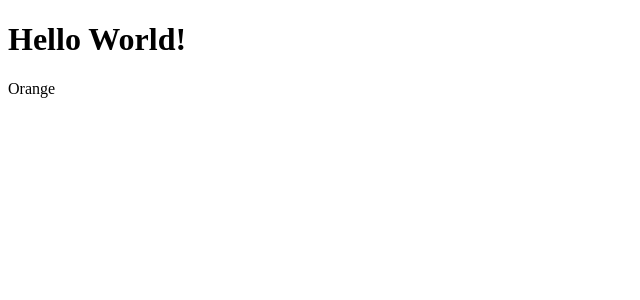
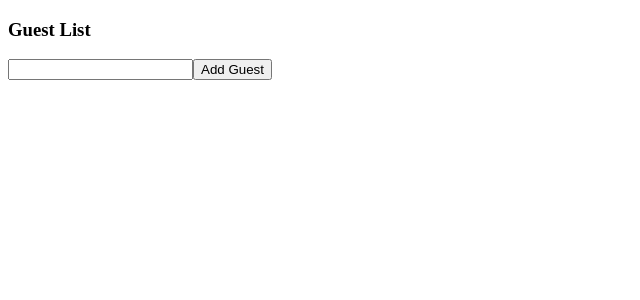
Before and after one commit to aeyuk/Learn-React-Typescript, a React (Create React App) app: page / in a window 1280 px wide. Shown: the top 300 px of the page, without its empty margins (0-640 px from the left). Built offline with nearby package versions, Linux system fonts and the light colour scheme.

Commit message:
[2.10] Introduce state with typescript

```diff
--- a/src/index.tsx
+++ b/src/index.tsx
@@ -1,11 +1,11 @@
 import ReactDOM from 'react-dom'
 import Parent from './props/Parent'
+import GuestList from './state/GuestList'
 
 const App = () => {
     return (
     <div>
-        <h1>Hello World!</h1>
-        <Parent />
+        <GuestList/>
     </div>
     );
 };
--- /dev/null
+++ b/src/state/GuestList.tsx
@@ -0,0 +1,17 @@
+import { useState } from 'react';
+
+const GuestList: React.FC = () => {
+    const [name, setName] = useState('');
+
+    return (
+        <div>
+            <h3>Guest List</h3>
+
+            <input value={name} onChange={(e) => setName(e.target.value)}/>
+            <button>Add Guest</button>
+        </div>
+
+    )
+};
+
+export default GuestList;
```
